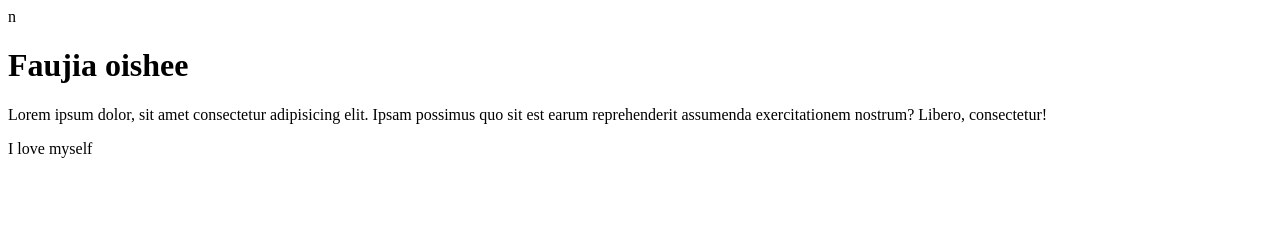
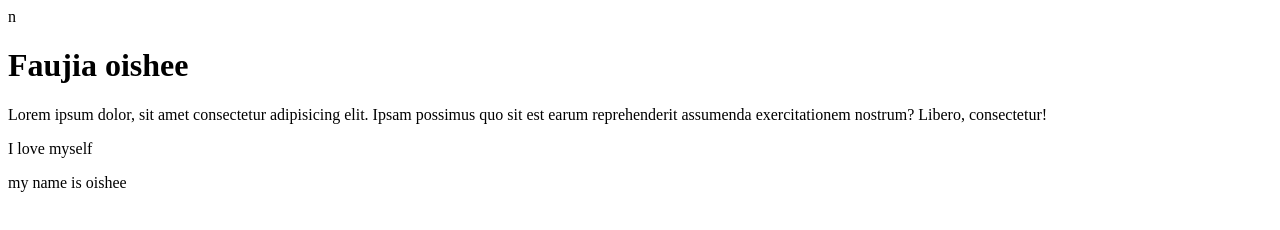
Before and after one commit to Faujia-Oishee96/my-second-repo, a plain HTML site: page index.html in a window 1280 px wide. Drawn offline with Linux system fonts and the light colour scheme.

Commit message:
name commit

```diff
--- a/index.html
+++ b/index.html
@@ -11,5 +11,6 @@
     <p>Lorem ipsum dolor, sit amet consectetur adipisicing elit. Ipsam possimus quo sit est
         earum reprehenderit assumenda exercitationem nostrum? Libero, consectetur!</p>
   <p>I love myself</p>
+  <p>my name is oishee</p>
 </body>
 </html>
```
